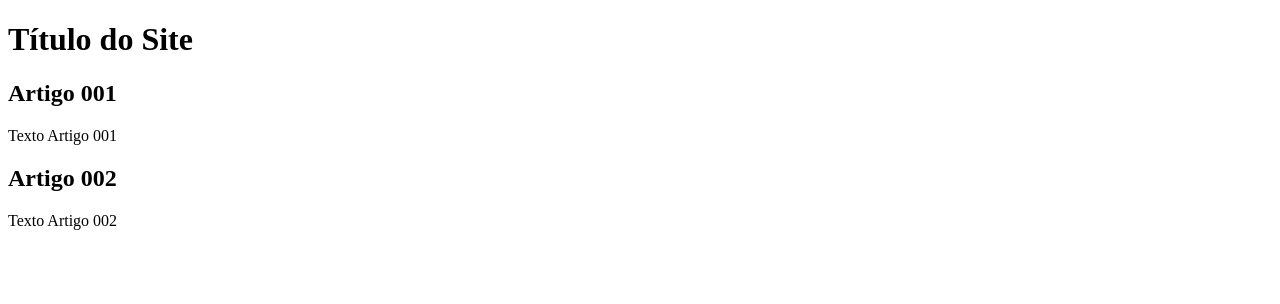
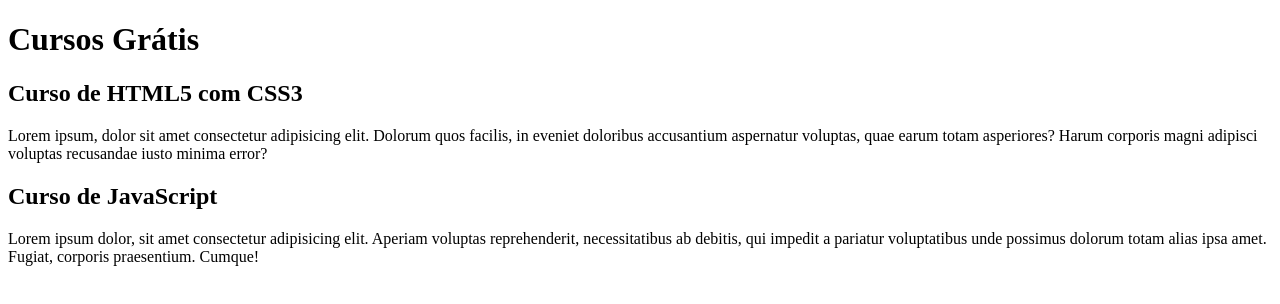
Before and after one commit to vinioh/projeto-site, a plain HTML site: page index.html in a window 1280 px wide. Drawn offline with Linux system fonts and the light colour scheme.

Commit message:
comecei a escrever o conteúdo

```diff
--- a/index.html
+++ b/index.html
@@ -9,15 +9,15 @@
 <body>
     <main>
         <header>
-            <h1>Título do Site</h1>
+            <h1>Cursos Grátis</h1>
         </header>
         <article>
-            <h2>Artigo 001</h2>
-            <p>Texto Artigo 001</p>
+            <h2>Curso de HTML5 com CSS3</h2>
+            <p>Lorem ipsum, dolor sit amet consectetur adipisicing elit. Dolorum quos facilis, in eveniet doloribus accusantium aspernatur voluptas, quae earum totam asperiores? Harum corporis magni adipisci voluptas recusandae iusto minima error?</p>
         </article>
         <article>
-            <h2>Artigo 002</h2>
-            <p>Texto Artigo 002</p>
+            <h2>Curso de JavaScript</h2>
+            <p>Lorem ipsum dolor, sit amet consectetur adipisicing elit. Aperiam voluptas reprehenderit, necessitatibus ab debitis, qui impedit a pariatur voluptatibus unde possimus dolorum totam alias ipsa amet. Fugiat, corporis praesentium. Cumque!</p>
         </article>
     </main>
 </body>
```
